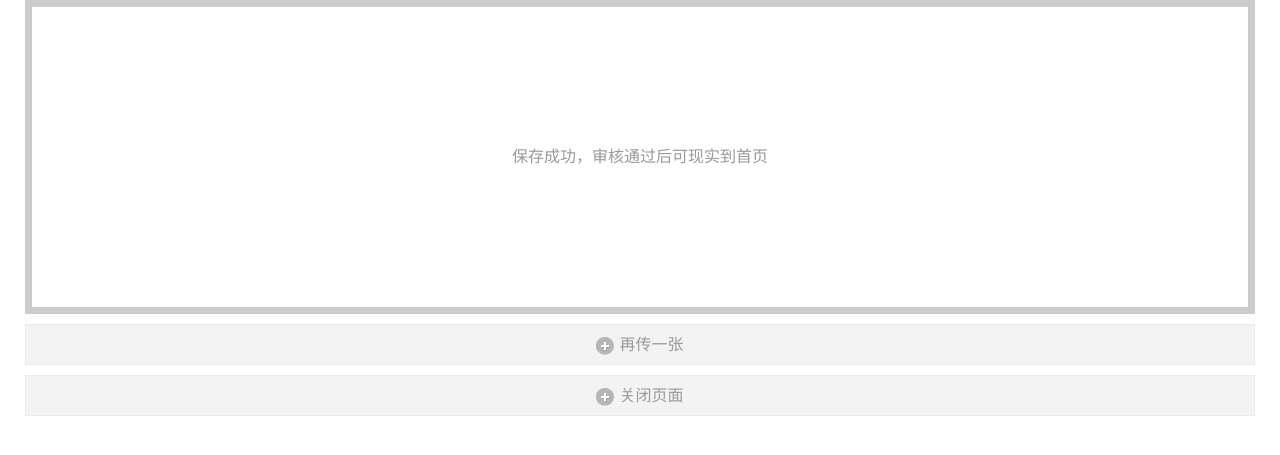
After one commit to wlwhaha/img, a PHP site: page /msg.php in a window 1280 px wide. The commit adds this page. Shown: the top 455 px of the page. Run offline with PHP 8.4, Linux system fonts and the light colour scheme.

Commit message:
保存成功跳到msg.php

```diff
--- a/img.php
+++ b/img.php
@@ -110,7 +110,7 @@
         		{'data':canvas.toDataURL('image/jpeg')},
         		function(msg){
         			if(msg==1){
-        				clock()
+        				window.location.href = "./msg.php";
         			}else{
         				alert('保存失败')
 
--- /dev/null
+++ b/msg.php
@@ -0,0 +1,38 @@
+<!DOCTYPE html>
+<html>
+<head>
+	<meta http-equiv="Content-Type" content="text/html; charset=utf-8" />
+	<meta name="viewport" content="width=device-width, initial-scale=1.0">
+	<title>上传照片</title>
+	<script type="text/javascript" src="./js/jquery.js"></script>
+	<link rel="stylesheet" type="text/css" href="./css/style.css">
+</head>
+<body>
+
+	<div class="img_c"  id="img_c" >
+		<p style=" color: #999999;
+    cursor: pointer;
+    text-align: center;height:300px;line-height:300px;">
+			保存成功，审核通过后可现实到首页
+		</p>
+	</div>
+
+	<a href="./img.php" class="btn_addPic" style="margin-top:10px;">
+		<span>
+			<em>+</em>再传一张
+		</span>
+	</a>
+
+	<a href="javascript:void(0);" onclick="closewin" class="btn_addPic" style="margin-top:10px;">
+		<span>
+			<em>+</em>关闭页面
+		</span>
+	</a>
+	<script>
+		function closewin(){
+			self.opener=null;
+			self.close();
+		}
+	</script>
+</body>
+</html>
```
